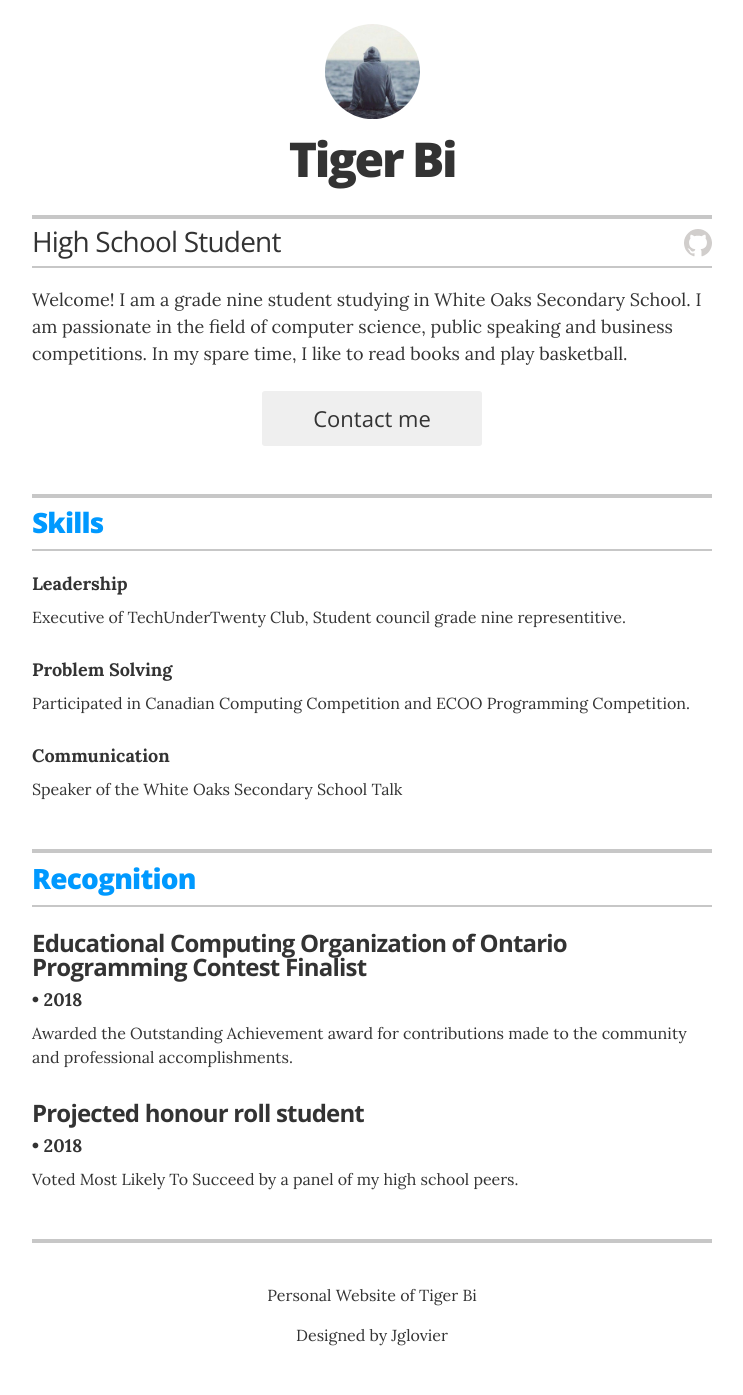
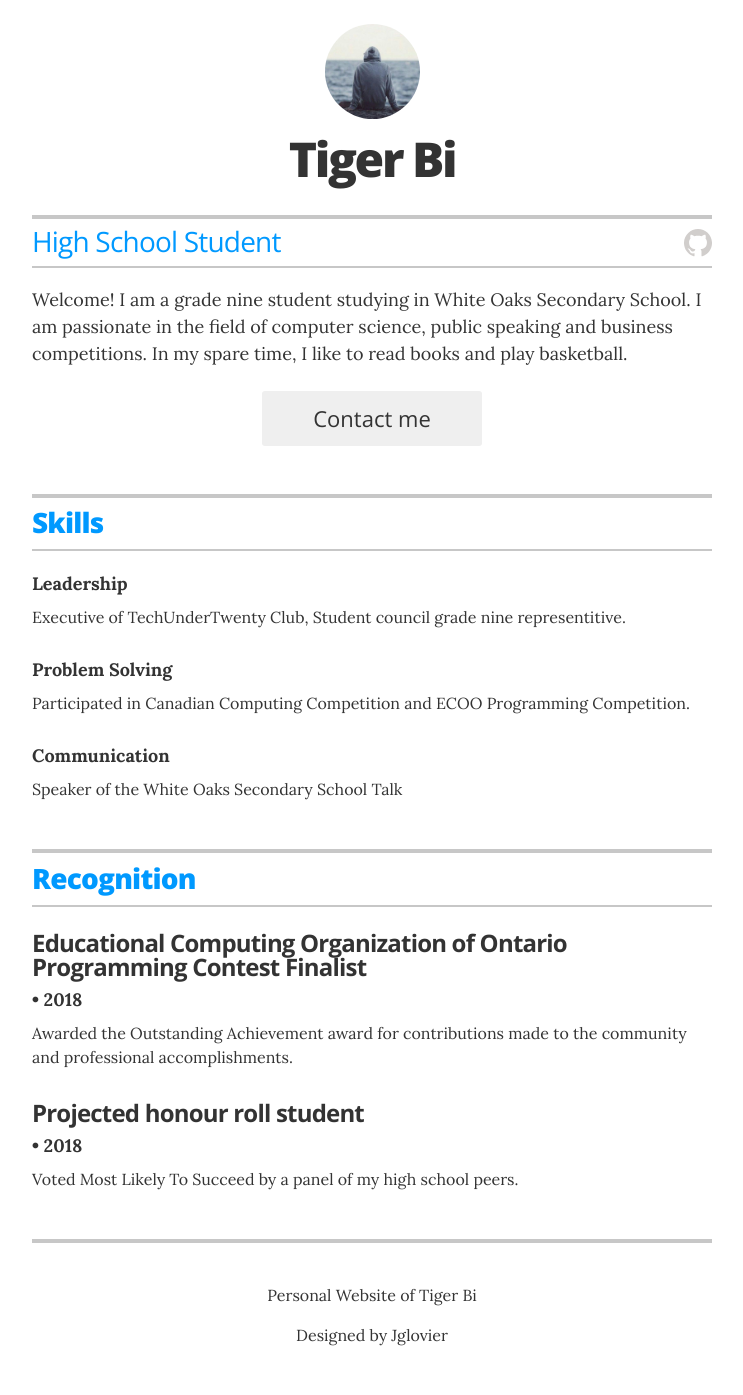
Before and after one commit to TigerBi/tigerbi.github.io, a Jekyll site: the page built from index.html, in a window 1280 px wide. Shown: the whole page, without its empty margins (268-1011 px from the left). Built offline with Jekyll 4.4.1, drawn with Linux system fonts in a browser that asks for light colours.

Commit message:
Update resume.html

```diff
--- a/_layouts/resume.html
+++ b/_layouts/resume.html
@@ -29,7 +29,7 @@
         <div class="title-bar no-print">
 
           <!-- Your title is also defined in the _config.yml file -->
-          <h2 class="header-title" itemprop="jobTitle">{{ site.resume_title }}</h2>
+          <h2 class="header-title" itemprop="jobTitle" style="color:#0099ff">{{ site.resume_title }}</h2>
 
           <!-- This is the markup for the icon links; moved out to an include because it's very verbose, and you shouldn't ever need to edit the markup (unless you want to re-order the icons); if you want to customize which links appear, define them in the _config.yml file -->
           {% include icon-links.html %}
```
